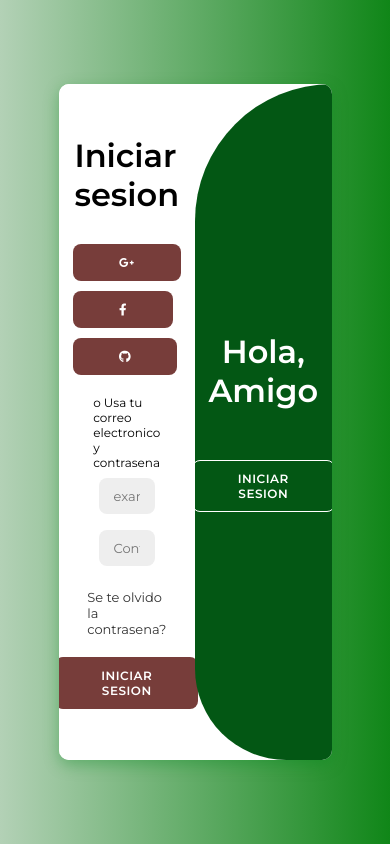
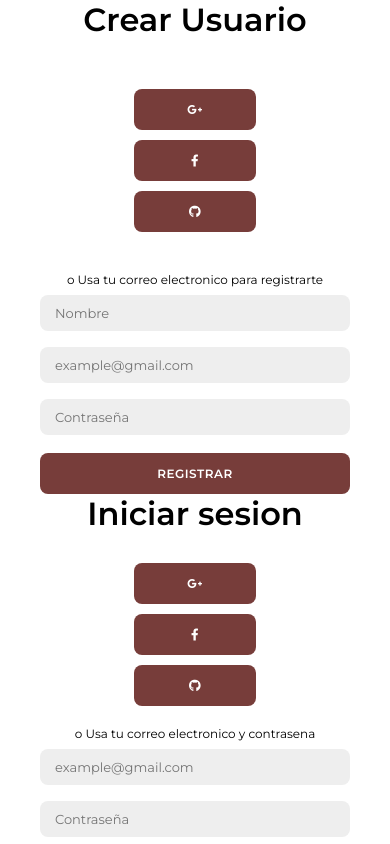
Before and after one commit to Alxnhx/Hotel-Sauce-Boyz-Country-Club, a plain HTML site: page login.html in a window 390 px wide. Drawn offline with Linux system fonts and the light colour scheme; no server answers.

Commit message:
Update form.css

```diff
--- a/css/form.css
+++ b/css/form.css
@@ -203,3 +203,50 @@ body{
 .container.active .toggle-right{
     transform: translateX(200%);
 }
+@media (max-width: 768px) {
+    .container {
+        width: 100%;
+        height: auto;
+        flex-direction: column;
+        border-radius: 0;
+        box-shadow: none;
+    }
+
+    .form-container {
+        position: relative;
+        width: 100%;
+        height: auto;
+        transform: none !important;
+        opacity: 1 !important;
+        z-index: 1 !important;
+        animation: none !important;
+    }
+
+    .toggle-container {
+        display: none;
+    }
+
+    .sign-in,
+    .sign-up {
+        width: 100%;
+    }
+
+    .container.active .sign-in,
+    .container.active .sign-up {
+        transform: none;
+    }
+
+    form {
+        padding: 20px;
+    }
+
+    .social-icons {
+        flex-wrap: wrap;
+        justify-content: center;
+    }
+
+    .container button {
+        width: 100%;
+        padding: 12px;
+    }
+}
```
